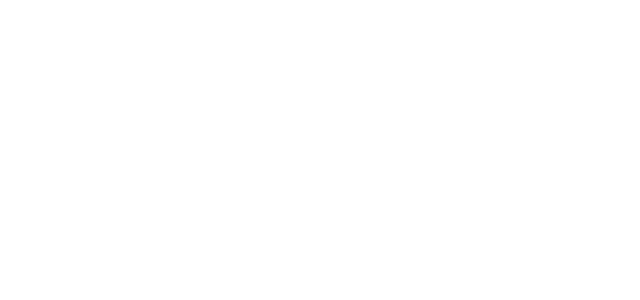
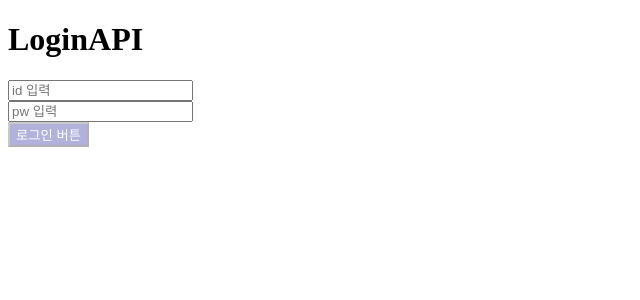
Before and after one commit to wecode-bootcamp-korea/16-all-day-react, a React (Create React App) app: page /login-api in a window 1280 px wide. Shown: the top 300 px of the page, without its empty margins (0-640 px from the left). Built offline with nearby package versions, Linux system fonts and the light colour scheme.

Commit message:
Add: Login input onChange 함수 구현 완료

```diff
--- a/src/Routes.js
+++ b/src/Routes.js
@@ -5,6 +5,7 @@ import Login from './pages/Login/Login';
 import Main from './pages/Main/Main';
 import State from './pages/State/State';
 import Props from './pages/Props/Props';
+import LoginAPI from './pages/LoginAPI/LoginAPI';
 
 class Routes extends React.Component {
   render() {
@@ -15,6 +16,7 @@ class Routes extends React.Component {
           <Route exact path="/main" component={Main} />
           <Route exact path="/state" component={State} />
           <Route exact path="/props" component={Props} />
+          <Route exact path="/login-api" component={LoginAPI} />
         </Switch>
       </Router>
     );
--- /dev/null
+++ b/src/pages/LoginAPI/LoginAPI.js
@@ -0,0 +1,68 @@
+import React, { Component } from 'react';
+import './LoginAPI.scss';
+
+class LoginAPI extends Component {
+  constructor() {
+    super();
+    this.state = {
+      idValue: '',
+      pwValue: '',
+      isBtnActive: false
+    };
+  }
+
+  // 1) 사용자가 입력한 id, pw 데이터 저장 >>> state
+  handleIdValue = event => {
+    // 우리가 필요한 값 >>> 사용자가 입력한 값
+    this.setState(
+      {
+        idValue: event.target.value
+      },
+      () => this.checkBtnState()
+    );
+  };
+
+  handlePwValue = event => {
+    // 우리가 필요한 값 >>> 사용자가 입력한 값
+    this.setState(
+      {
+        pwValue: event.target.value
+      },
+      () => this.checkBtnState()
+    );
+  };
+
+  // 2) id, pw 5글자 이상 되었을 경우 >>> 버튼 활성화
+  checkBtnState = () => {
+    const { idValue, pwValue } = this.state;
+    const isActive = idValue.length >= 3 && pwValue.length >= 3;
+
+    this.setState({
+      isBtnActive: isActive
+    });
+  };
+
+  // 3) 버튼 클릭 시 Login API 통신 >>> success인 경우 (회원의 id, pw 값이 일치하는 경우) >>> main 페이지로 이동
+
+  render() {
+    const { isBtnActive } = this.state;
+    return (
+      <div className="loginAPI">
+        <h1>LoginAPI</h1>
+        <input placeholder="id 입력" onChange={this.handleIdValue} />
+        <br />
+        <input placeholder="pw 입력" onChange={this.handlePwValue} />
+        <br />
+        <button
+          className={
+            isBtnActive ? 'loginBtn activeBtn' : 'loginBtn inactiveBtn'
+          }
+        >
+          로그인 버튼
+        </button>
+      </div>
+    );
+  }
+}
+
+export default LoginAPI;
--- /dev/null
+++ b/src/pages/LoginAPI/LoginAPI.scss
@@ -0,0 +1,13 @@
+.loginAPI {
+  .loginBtn {
+    background-color: darkblue;
+    color: #fff;
+  }
+  .activeBtn {
+    opacity: 1;
+  }
+
+  .inactiveBtn {
+    opacity: 0.3;
+  }
+}
```
Also changed, not shown: 1 other file (tests, documents, lock files or other folders).
